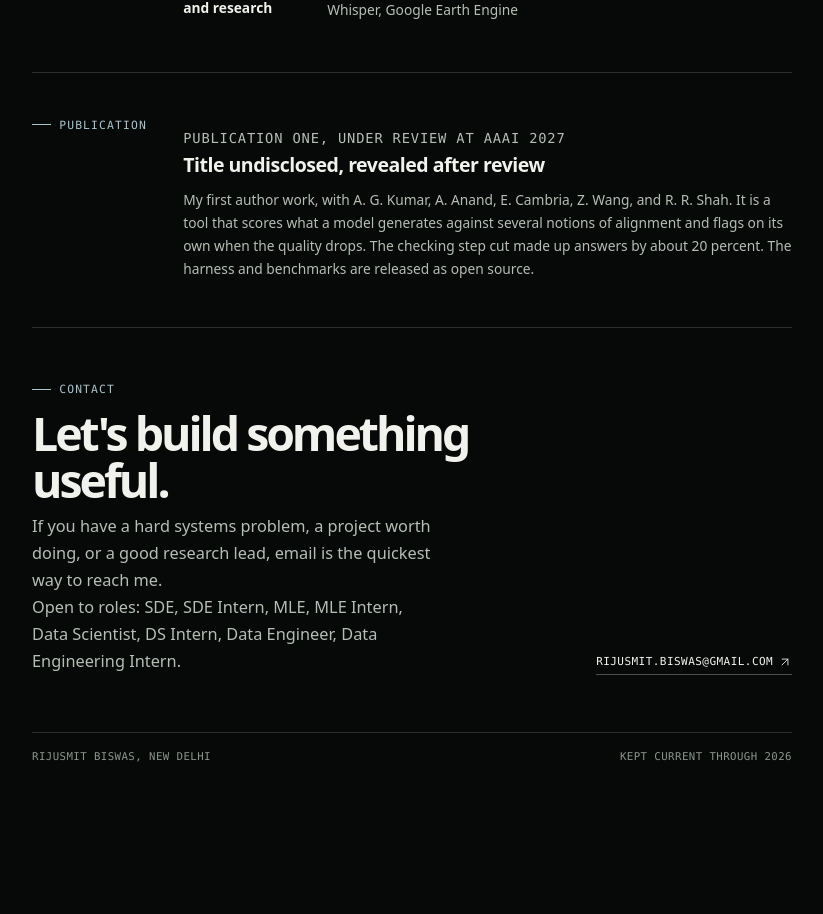
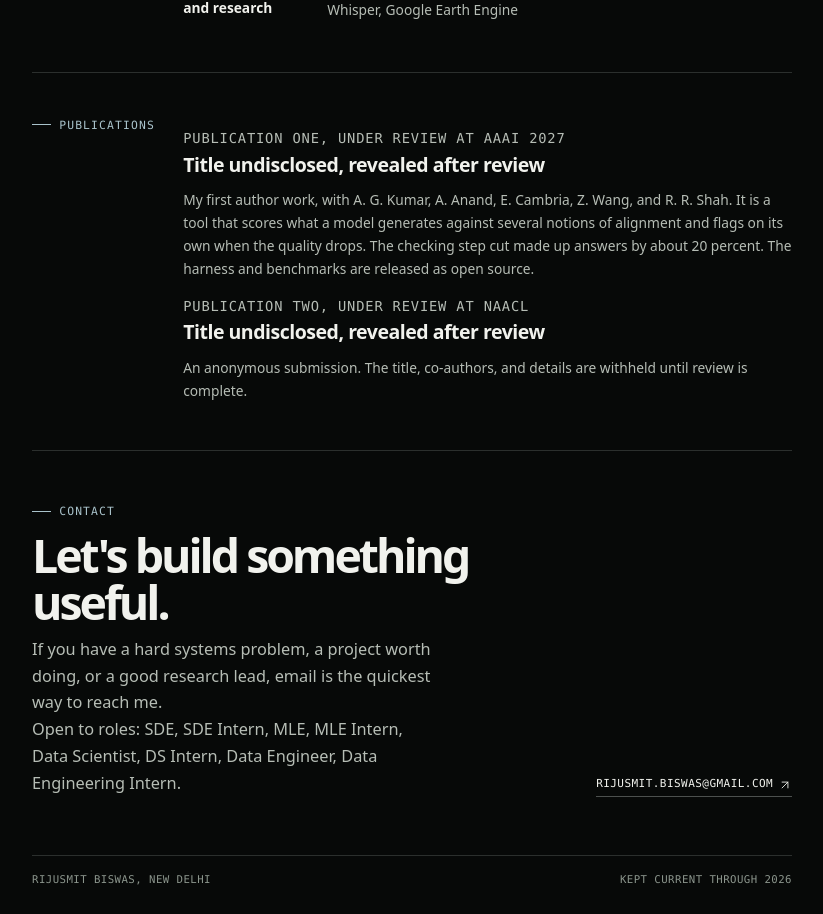
Before and after one commit to riju-talk/portfolio, a Next.js app: page / in a window 1280 px wide. Shown: the part 3563-4477 px from the top of the page, without its empty margins (228-1051 px from the left). Before the commit the page ends 4409 px from the top, so only its background shows below. Built offline with nearby package versions, Linux system fonts and the light colour scheme.

Commit message:
Add anonymous NAACL submission to publications
Co-Authored-By: Claude Sonnet 5.5 <noreply@anthropic.com>

```diff
--- a/src/app/page.jsx
+++ b/src/app/page.jsx
@@ -267,7 +267,7 @@ export default function HomePage() {
           </section>
 
           <section id="research" className="resume-section">
-            <div className="section-label">Publication</div>
+            <div className="section-label">Publications</div>
             <div className="section-content">
               {publications.map((publication) => (
                 <article className="publication-item reveal" key={publication.key}>
--- a/src/data/portfolio-data.js
+++ b/src/data/portfolio-data.js
@@ -408,6 +408,15 @@ export const publications = [
     status: "Under review at AAAI 2027",
     link: "",
   },
+  {
+    key: "publication-2",
+    label: "Publication two",
+    title: "Title undisclosed, revealed after review",
+    description:
+      "An anonymous submission. The title, co-authors, and details are withheld until review is complete.",
+    status: "Under review at NAACL",
+    link: "",
+  },
 ];
 
 export const skillGroups = [
```
